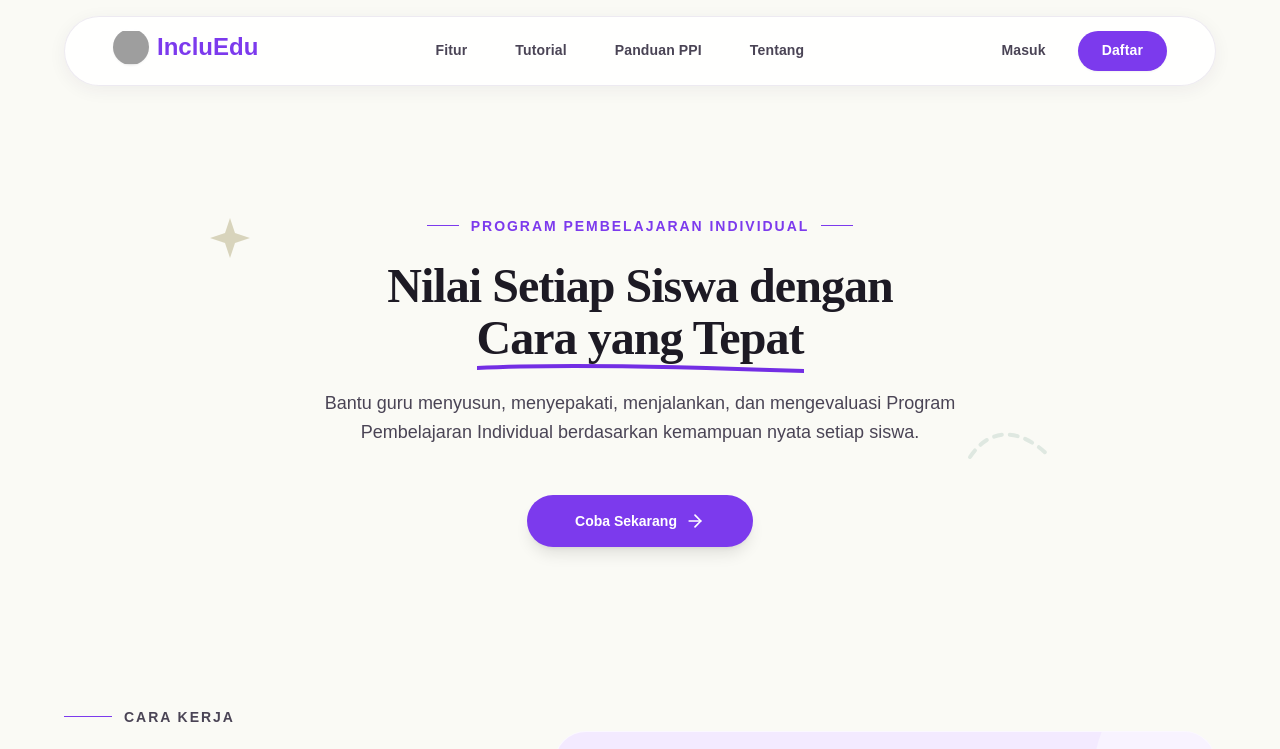
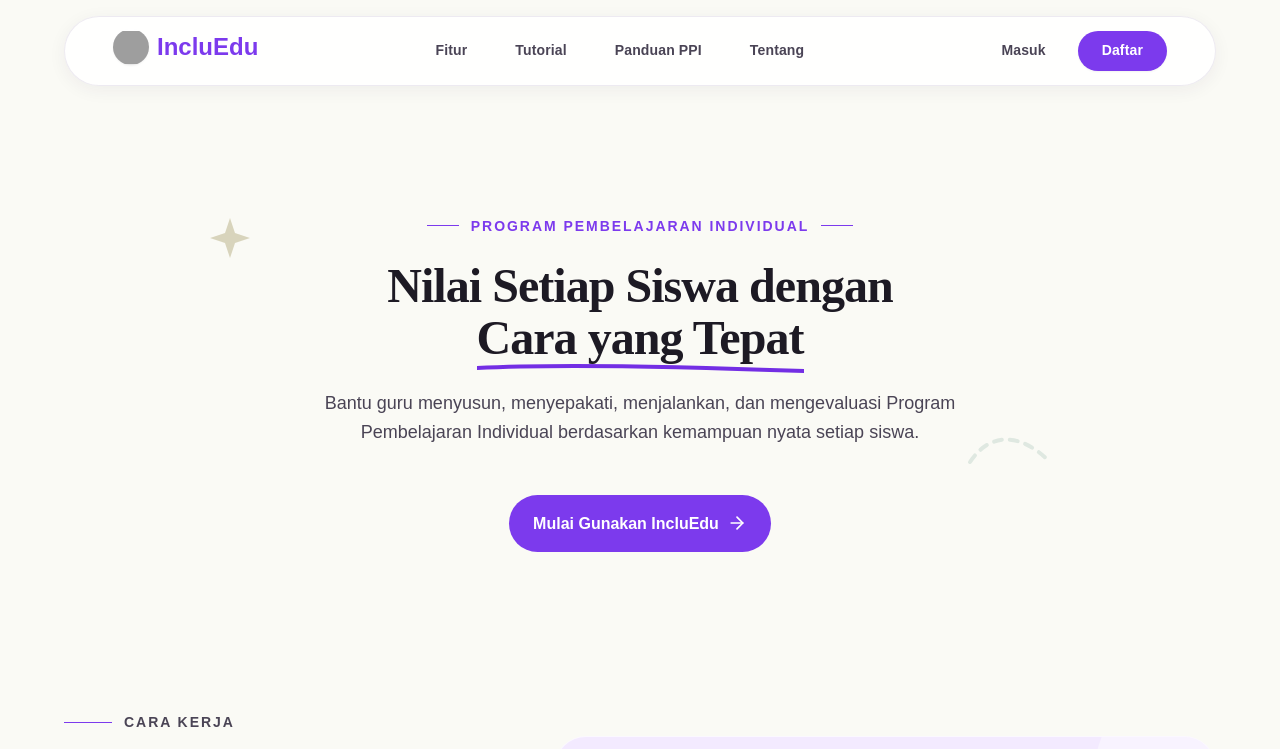
Before and after one commit to mifdev0/incluEdu, a Next.js app: page / in a window 1280 px wide. Shown: the top 749 px of the page. Built offline with nearby package versions, Linux system fonts and the light colour scheme; no server answers; grey boxes are pictures that could not be loaded.

Commit message:
CTA button: otomatis ke dashboard jika sudah login

```diff
--- a/src/app/page.tsx
+++ b/src/app/page.tsx
@@ -1,7 +1,8 @@
-import { ClipboardList, FileText, ArrowRight, Check, Target, BarChart3, ChevronRight, UsersRound, FileSignature, GraduationCap } from 'lucide-react'
+import { ClipboardList, FileText, Check, Target, BarChart3, ChevronRight, UsersRound, FileSignature, GraduationCap } from 'lucide-react'
 import { BrandLogo } from '@/components/brand-logo'
 import { NavAuth } from '@/components/nav-auth'
 import { VideoTutorial } from '@/components/video-tutorial'
+import { CtaButton } from '@/components/cta-button'
 
 export default function Home() {
   return (
@@ -54,10 +55,7 @@ export default function Home() {
               Bantu guru menyusun, menyepakati, menjalankan, dan mengevaluasi Program Pembelajaran Individual berdasarkan kemampuan nyata setiap siswa.
             </p>
             <div className="flex flex-col sm:flex-row items-center justify-center gap-md">
-              <a href="/register" className="w-full sm:w-auto bg-primary hover:scale-105 active:scale-95 transition-all text-on-primary px-6 sm:px-lg py-3.5 sm:py-4 rounded-full text-sm font-bold shadow-lg flex items-center justify-center gap-2">
-                Coba Sekarang
-                <ArrowRight className="w-5 h-5" />
-              </a>
+              <CtaButton />
             </div>
           </div>
         </section>
--- a/src/app/panduan-ppi/page.tsx
+++ b/src/app/panduan-ppi/page.tsx
@@ -1,6 +1,7 @@
-import { FileDown, CheckCircle2, ArrowRight } from 'lucide-react'
+import { FileDown, CheckCircle2 } from 'lucide-react'
 import { BrandLogo } from '@/components/brand-logo'
 import { NavAuth } from '@/components/nav-auth'
+import { CtaButton } from '@/components/cta-button'
 
 export default function PanduanPpiPage() {
   return (
@@ -78,9 +79,7 @@ export default function PanduanPpiPage() {
           </section>
 
           <div className="text-center">
-            <a href="/register" className="inline-flex items-center gap-2 rounded-full bg-primary px-6 py-3 font-bold text-white">
-              Mulai Gunakan IncluEdu <ArrowRight className="w-5 h-5" />
-            </a>
+            <CtaButton />
           </div>
         </div>
       </main>
--- /dev/null
+++ b/src/components/cta-button.tsx
@@ -0,0 +1,17 @@
+'use client'
+
+import { useAuth } from '@/lib/auth-context'
+import { ArrowRight } from 'lucide-react'
+
+export function CtaButton() {
+  const { user, loading } = useAuth()
+  if (loading) return <div className="h-14 w-48 rounded-full bg-surface-container-high animate-pulse" />
+  return (
+    <a
+      href={user ? '/dashboard' : '/register'}
+      className="inline-flex items-center gap-2 rounded-full bg-primary px-6 py-3.5 sm:py-4 font-bold text-white hover:scale-105 active:scale-95 transition-all"
+    >
+      {user ? 'Buka Dashboard' : 'Mulai Gunakan IncluEdu'} <ArrowRight className="w-5 h-5" />
+    </a>
+  )
+}
```
